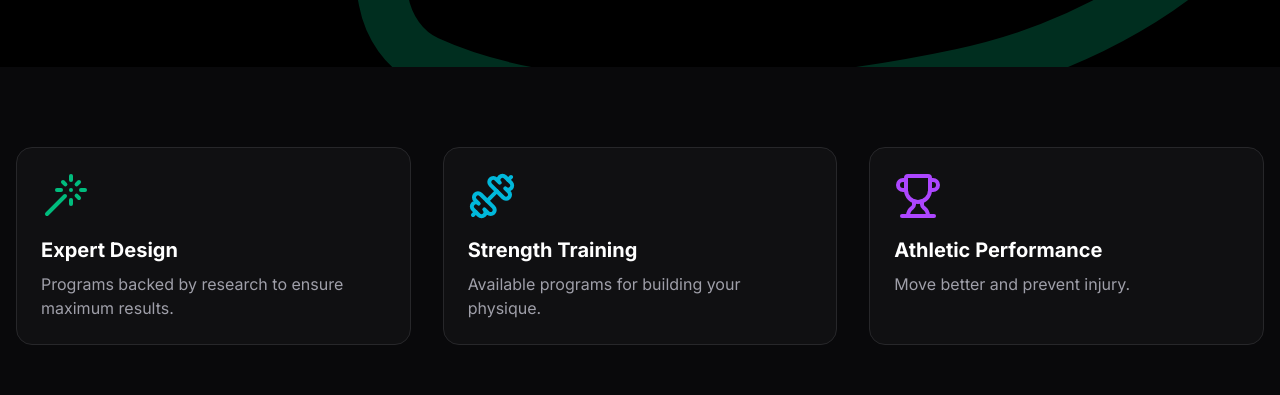
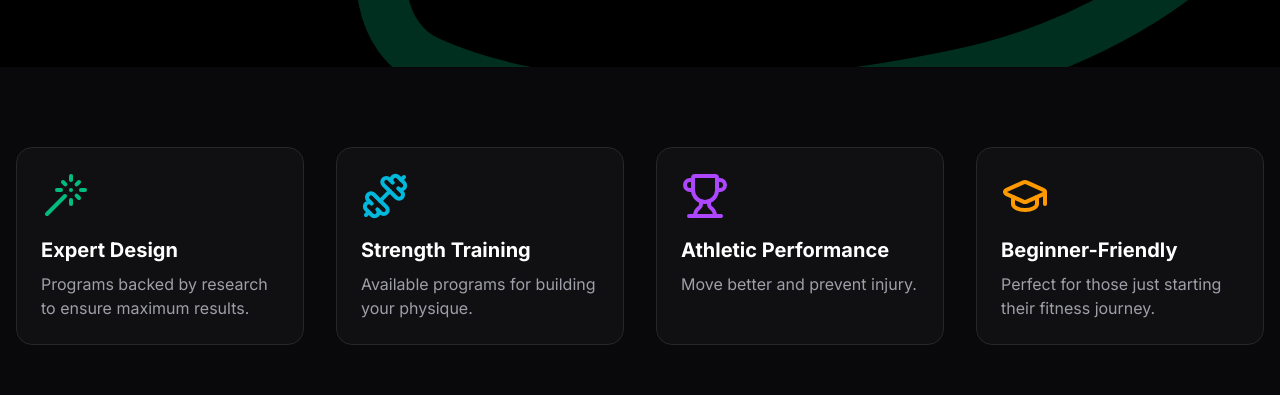
Before and after one commit to AncienO/gym_it_digital_product, a Next.js app: page / in a window 1280 px wide. Shown: the part 826-1221 px from the top of the page. Built offline with nearby package versions, Linux system fonts and the light colour scheme; no server answers; the database is empty.

Commit message:
feature section addition

```diff
--- a/app/page.tsx
+++ b/app/page.tsx
@@ -1,5 +1,5 @@
 import Link from "next/link"
-import { ArrowRight, Dumbbell, Wand, Trophy } from "lucide-react"
+import { ArrowRight, Dumbbell, Wand, Trophy, GraduationCap } from "lucide-react"
 import { ProductCard } from "@/components/ProductCard"
 import { TestimonialsSection } from "@/components/TestimonialsSection"
 import { HeroSection } from "@/components/HeroSection"
@@ -23,7 +23,7 @@ export default async function Home() {
       {/* Features Section */}
       <section className="py-20 bg-zinc-950">
         <div className="container px-4 mx-auto">
-          <div className="grid grid-cols-1 md:grid-cols-3 gap-8">
+          <div className="grid grid-cols-1 md:grid-cols-2 lg:grid-cols-4 gap-8">
             <div className="p-6 rounded-2xl bg-zinc-900/50 border border-zinc-800">
               <Wand className="h-12 w-12 text-emerald-500 mb-4" />
               <h3 className="text-xl font-bold text-white mb-2">Expert Design</h3>
@@ -38,6 +38,11 @@ export default async function Home() {
               <Trophy className="h-12 w-12 text-purple-500 mb-4" />
               <h3 className="text-xl font-bold text-white mb-2">Athletic Performance</h3>
               <p className="text-zinc-400">Move better and prevent injury.</p>
+            </div>
+            <div className="p-6 rounded-2xl bg-zinc-900/50 border border-zinc-800">
+              <GraduationCap className="h-12 w-12 text-amber-500 mb-4" />
+              <h3 className="text-xl font-bold text-white mb-2">Beginner-Friendly</h3>
+              <p className="text-zinc-400">Perfect for those just starting their fitness journey.</p>
             </div>
           </div>
         </div>
```
